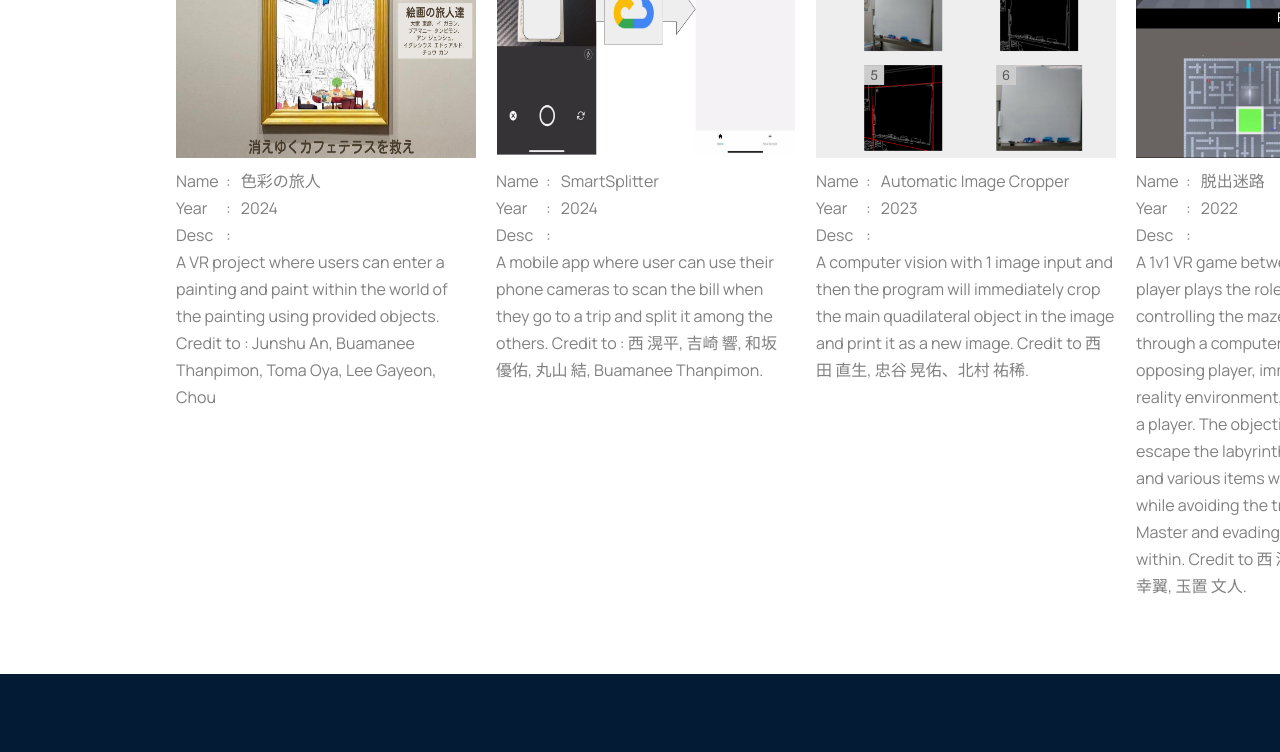
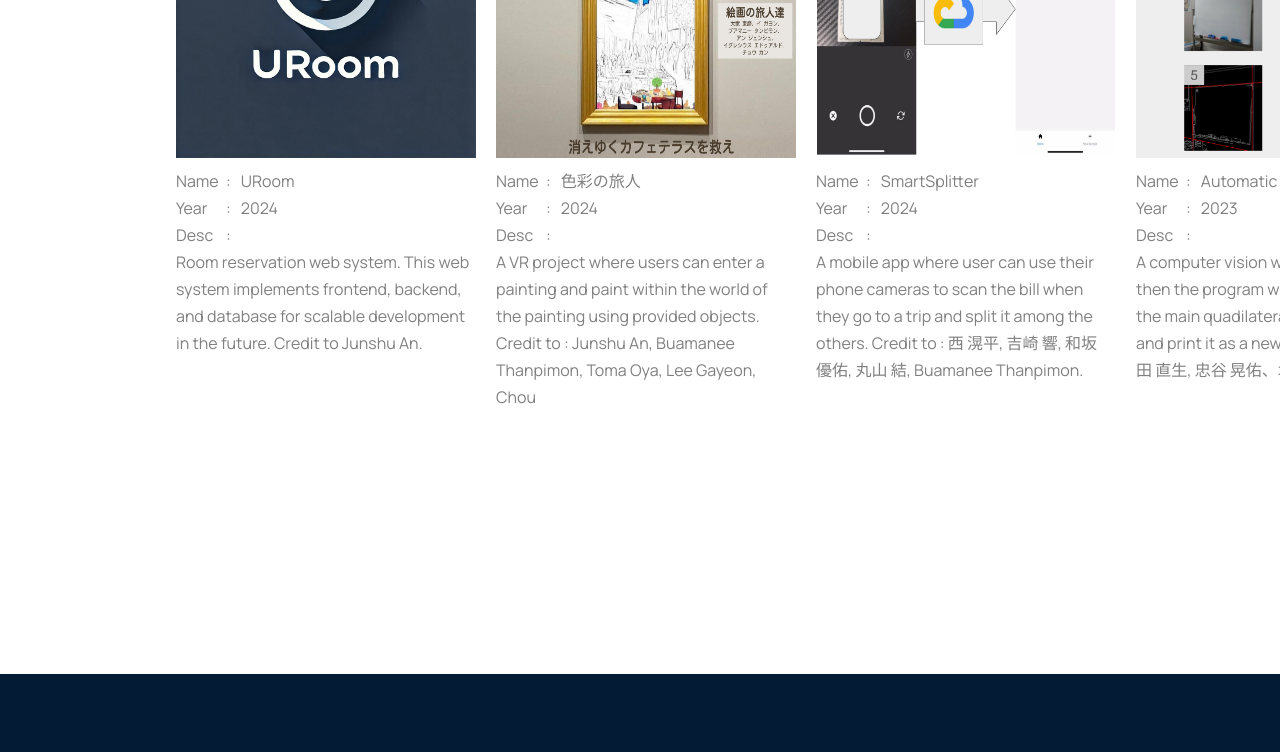
Before and after one commit to edidudedo/homepage, a React (Create React App) app: page / in a window 1280 px wide. Shown: the part 8019-8771 px from the top of the page. Built offline with nearby package versions, Linux system fonts and the light colour scheme.

Commit message:
Update 12-23

```diff
--- a/src/Assets/Collab/index.js
+++ b/src/Assets/Collab/index.js
@@ -2,3 +2,4 @@ export { default as Maze } from './Maze.png';
 export { default as ImageCropper } from './ImageCropper.png';
 export { default as Hackathon } from './Hackathon.png';
 export { default as IVRC } from './IVRC.png';
+export { default as URoom } from './URoom.png';
--- a/src/Components/Language/en.js
+++ b/src/Components/Language/en.js
@@ -139,7 +139,8 @@ const en ={
         vr_name : "脱出迷路",
         vr_desc : "A 1v1 VR game between two players. One player plays the role of the Game Master, controlling the maze and its dynamics through a computer interface. The opposing player, immersed in a virtual reality environment, takes on the role of a player. The objective of the player is to escape the labyrinth by collecting keys and various items within the time limit, all while avoiding the traps set by the Game Master and evading monsters that lurk within. Credit to 西 滉平, 年藤 悠歩, 佐⼭ 幸翼, 玉置 文人.",
         hackathon : "A mobile app where user can use their phone cameras to scan the bill when they go to a trip and split it among the others. Credit to : 西 滉平, 吉崎 響, 和坂 優佑, 丸山 結, Buamanee Thanpimon.",
-        ivrc : "A VR project where users can enter a painting and paint within the world of the painting using provided objects. Credit to : Junshu An, Buamanee Thanpimon, Toma Oya, Lee Gayeon, Chou"
+        ivrc : "A VR project where users can enter a painting and paint within the world of the painting using provided objects. Credit to : Junshu An, Buamanee Thanpimon, Toma Oya, Lee Gayeon, Chou",
+        uroom : "Room reservation web system. This web system implements frontend, backend, and database for scalable development in the future. Credit to Junshu An."
     },
     footer : {
         contact : "Contact",
--- a/src/Components/Language/id.js
+++ b/src/Components/Language/id.js
@@ -139,7 +139,8 @@ const id ={
         vr_name : "脱出迷路",
         vr_desc : "Game VR 1 vs 1 antara dua pemain. Satu pemain memainkan peran sebagai Game Master, mengendalikan labirin komputer. Satu pemain lagi berperan sebagai pemain dalam labirin menggunakan kacamata VR. Tujuan pemain dalam labirin adalah untuk melarikan diri dari labirin dengan mengumpulkan kunci dan berbagai item dalam batas waktu, sambil menghindari jebakan yang disiapkan oleh Game Master dan menghindari monster yang mengintai di dalamnya. Berkolaborasi dengan : 西 滉平, 年藤 悠歩, 佐⼭ 幸翼, 玉置 文人.",
         hackathon : "Sebuah aplikasi handphone di mana pengguna dapat menggunakan kamera HP untuk meng-scan bill pada saat jalan-jalan dan dapat mengatur jumlah uang yang diperlukan masing-masing orang. Berkolaborasi dengan : 西 滉平, 吉崎 響, 和坂 優佑, 丸山 結, Buamanee Thanpimon.",
-        ivrc : "Projek VR di mana pengguna dapat masuk ke dalam lukisan dan melukis di dalam dunia lukisan dengan menggunakan benda-benda yang disediakan di dalam. Berkolaborasi dengan : Junshu An, Buamanee Thanpimon, Toma Oya, Lee Gayeon, Chou"
+        ivrc : "Projek VR di mana pengguna dapat masuk ke dalam lukisan dan melukis di dalam dunia lukisan dengan menggunakan benda-benda yang disediakan di dalam. Berkolaborasi dengan : Junshu An, Buamanee Thanpimon, Toma Oya, Lee Gayeon, Chou",
+        uroom : "Sistem web untuk melakukan reservasi ruangan. Sistem web ini mengimplementasikan frontend, backend, dan database agar bisa dengan mudah dikembangkan ke depan. Berkolaborasi dengan Junshu An."
     },
     footer : {
         contact : "Kontak",
--- a/src/Components/Language/ja.js
+++ b/src/Components/Language/ja.js
@@ -139,7 +139,8 @@ const ja ={
         vr_name : "脱出迷路",
         vr_desc : "1対1のVRゲームです。一人のプレイヤーはゲームマスターとして、コンピュータで迷路を制御します。対戦プレイヤーはVR HMDを被り、迷路から脱出するプレイヤーの役割をしてます。VRプレイヤーの目的は、制限時間内に鍵や様々なアイテムを集めながら迷路から脱出して、その間、ゲームマスターが仕掛けた罠を避けつつ、迷路に潜むモンスターから逃れなければなりません。協力者 : 西滉平、年藤悠歩、佐山幸翼、玉置文人.",
         hackathon : "ユーザーが旅行に行ったときに領収書をスキャンし、他の人と割り勘できるモバイルアプリ。協力者 : 西 滉平, 吉崎 響, 和坂 優佑, 丸山 結, Buamanee Thanpimon.",
-        ivrc : "ユーザーが絵の中に入り、提供されたオブジェクトを使って絵の世界の中で描くことができるVRプロジェクト. 協力者 : Junshu An, Buamanee Thanpimon, Toma Oya, Lee Gayeon, Chou"
+        ivrc : "ユーザーが絵の中に入り、提供されたオブジェクトを使って絵の世界の中で描くことができるVRプロジェクト. 協力者 : Junshu An, Buamanee Thanpimon, Toma Oya, Lee Gayeon, Chou",
+        uroom : "部屋予約ウェブシステム. 今後のシステムの向上のため、このシステムはフロントエンド、バックエンド、データベースに分けられます. 協力者： Junshu An."
     },
     footer : {
         contact : "連絡先",
--- a/src/Containers/Collab/Collab.jsx
+++ b/src/Containers/Collab/Collab.jsx
@@ -1,6 +1,6 @@
 import React from 'react'
 import './Collab.css'
-import { Maze, ImageCropper, Hackathon, IVRC } from '../../Assets/Collab'
+import { Maze, ImageCropper, Hackathon, IVRC, URoom } from '../../Assets/Collab'
 import { useContext } from 'react';
 import { LanguageContext } from '../../Components/Language/languageContext';
 
@@ -13,6 +13,7 @@ const Collabs = () => {
         }
       };
     const CollabList = [
+        {imgSrc : URoom, imgLink : "https://github.com/UranishiLab-RoomManagement",  name : "URoom", year : "2024", desc  : translations.collab.uroom},
         {imgSrc : IVRC, imgLink : "https://youtu.be/v_F31aNTskI",  name : "色彩の旅人", year : "2024", desc  : translations.collab.ivrc},
         {imgSrc : Hackathon, imgLink : "https://github.com/hiiragi589/hackathon2024April",  name : "SmartSplitter", year : "2024", desc  : translations.collab.hackathon},
         {imgSrc : ImageCropper, imgLink : "",  name : "Automatic Image Cropper", year : "2023", desc  : translations.collab.image_desc},
```
Also changed, not shown: src/Assets/Collab/URoom.png (added).
